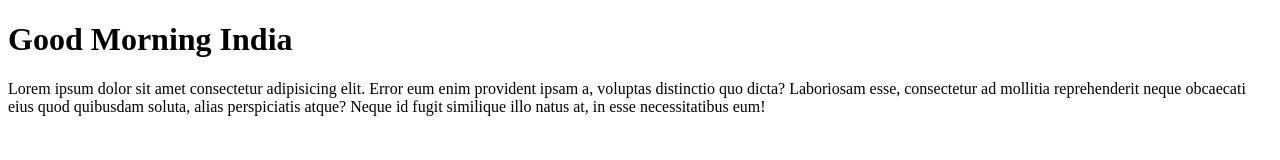
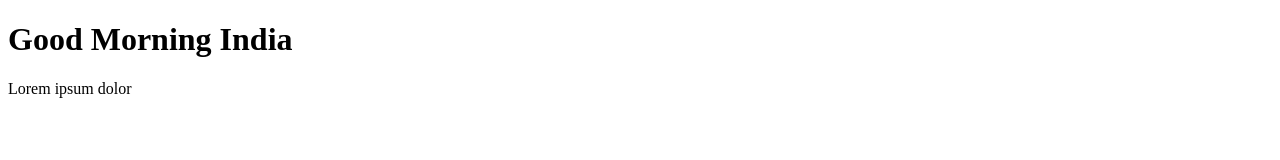
Before and after one commit to hasrshtrivedi/harsh-portfolio-site, a plain HTML site: page index.html in a window 1280 px wide. Drawn offline with Linux system fonts and the light colour scheme.

Commit message:
manipulate index.html

```diff
--- a/index.html
+++ b/index.html
@@ -8,6 +8,6 @@
 </head>
 <body>
     <h1>Good Morning India</h1>
-    <p>Lorem ipsum dolor sit amet consectetur adipisicing elit. Error eum enim provident ipsam a, voluptas distinctio quo dicta? Laboriosam esse, consectetur ad mollitia reprehenderit neque obcaecati eius quod quibusdam soluta, alias perspiciatis atque? Neque id fugit similique illo natus at, in esse necessitatibus eum!</p>
+    <p>Lorem ipsum dolor</p>
 </body>
 </html>
```
